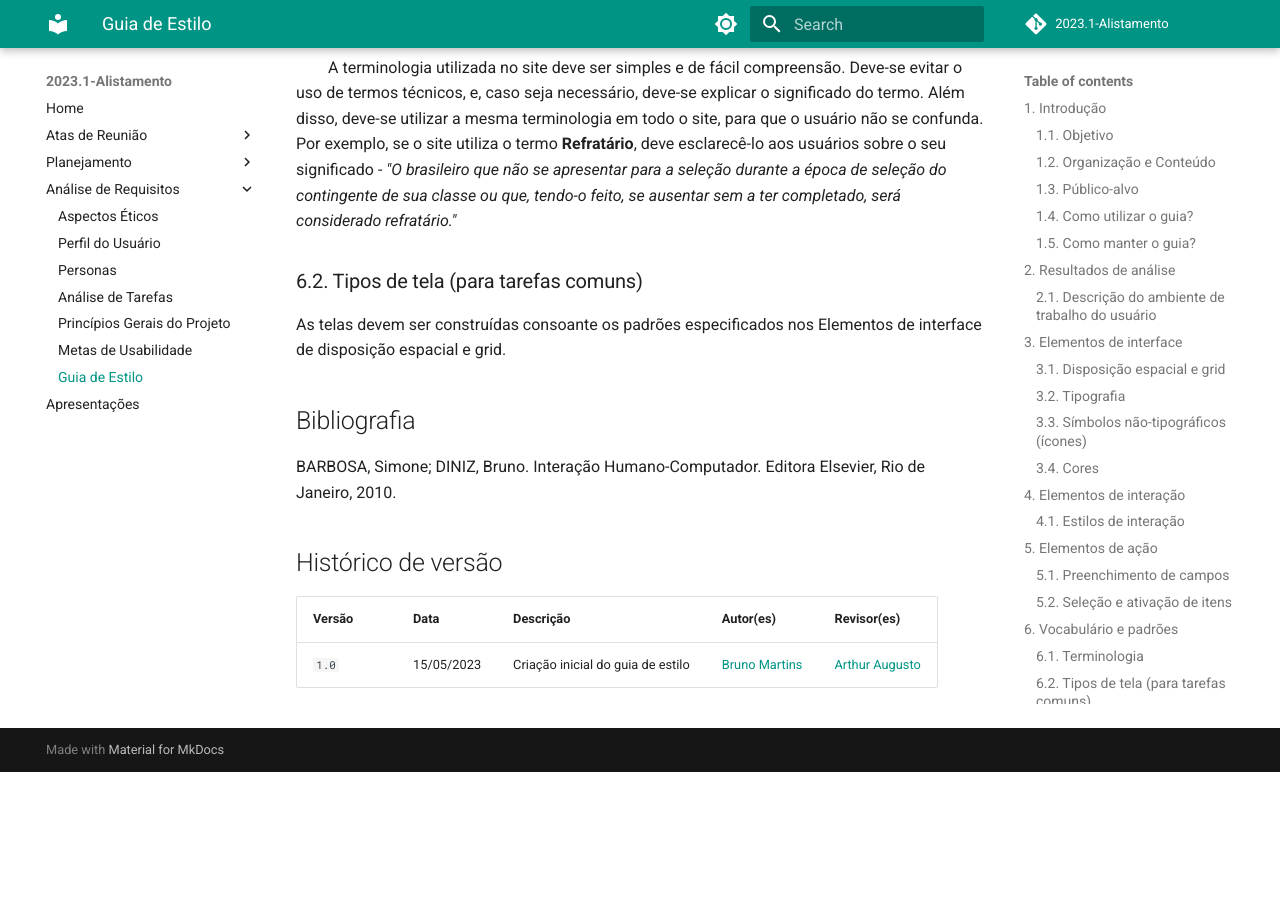
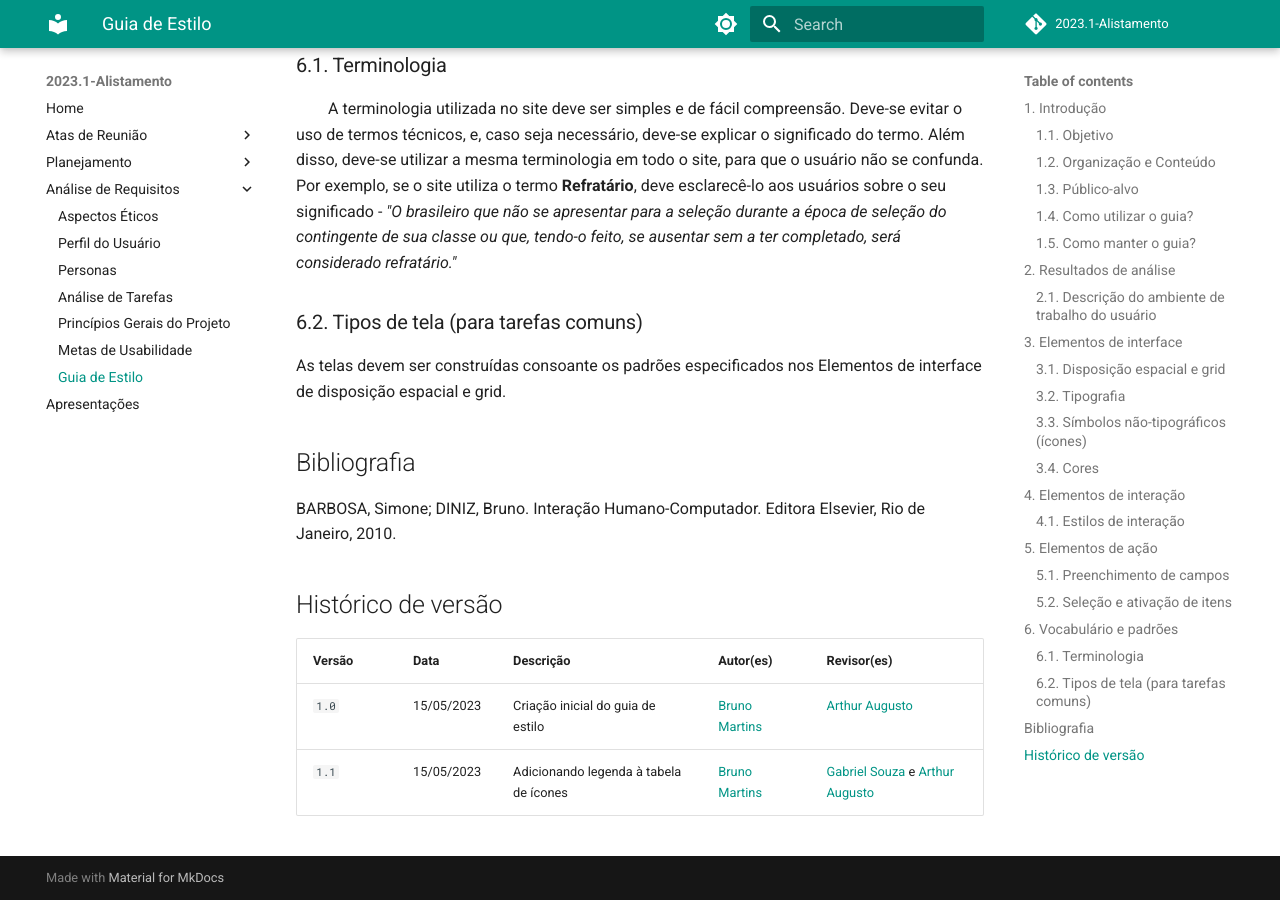
Before and after one commit to Interacao-Humano-Computador/2023.1-Alistamento, an MkDocs documentation site: the page built from docs/analise_requisitos/guia_estilo.md, in a window 1280 px wide and 900 px high, scrolled down 5130 px. Built offline with MkDocs 1.6.1 and Material for MkDocs 9.7.7, drawn with Linux system fonts in a browser that asks for light colours; comment, search, counter and statistics services are not loaded; before the commit the page ends 5902 px from its top, so only the background shows below that; some of the changed text lies outside the part shown.

Commit message:
Adicionando legenda à tabela de ícones

```diff
--- a/docs/analise_requisitos/guia_estilo.md
+++ b/docs/analise_requisitos/guia_estilo.md
@@ -93,6 +93,11 @@
 | <img src="../../img/requisitos/yt.png" width="50" height="50"> | **Youtube**: Link para o canal do Youtube do site. |
 | <img src="../../img/requisitos/pageup.png" width="50" height="50"> | Subir para o topo da página. |
 
+<div style="text-align: center">
+<p> Tabela 1: Principais ícones utilizados no site. (Fonte: Autores, 2023).</p>
+</div>
+
+
 ### 3.4. Cores
 &emsp;&emsp;As duas únicas cores utilizadas são as seguintes (Figura 3):
 
@@ -135,3 +140,4 @@
 | Versão | Data | Descrição | Autor(es) | Revisor(es) |
 | --- | --- | --- | --- | --- |
 |  `1.0`   | 15/05/2023 | Criação inicial do guia de estilo | [Bruno Martins](https://github.com/gitbmvb) | [Arthur Augusto](https://github.com/arthur-augusto) |
+|  `1.1`   | 15/05/2023 | Adicionando legenda à tabela de ícones | [Bruno Martins](https://github.com/gitbmvb) | [Gabriel Souza](https://github.com/GabrielMS00) e [Arthur Augusto](https://github.com/arthur-augusto) |
```
